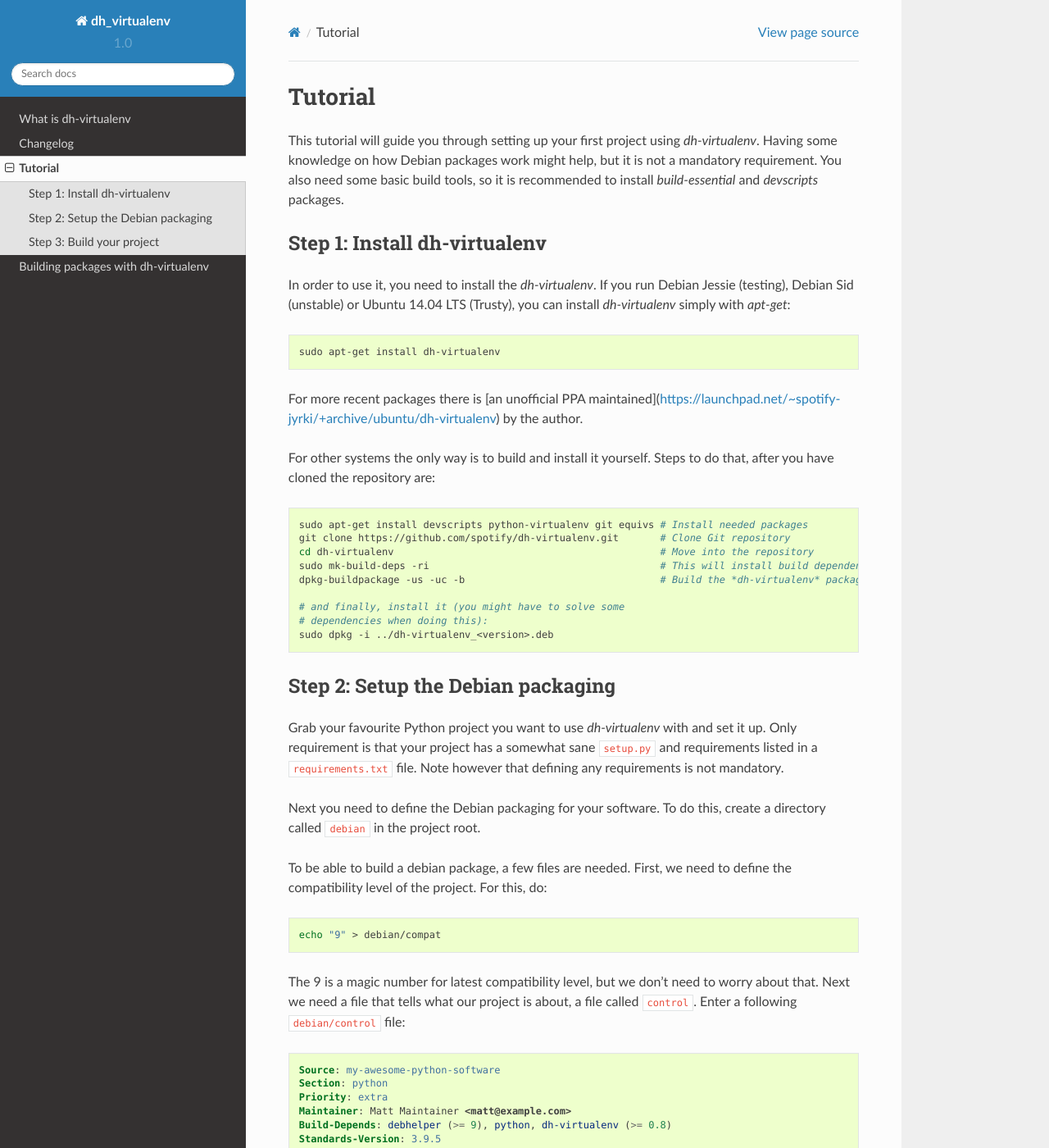
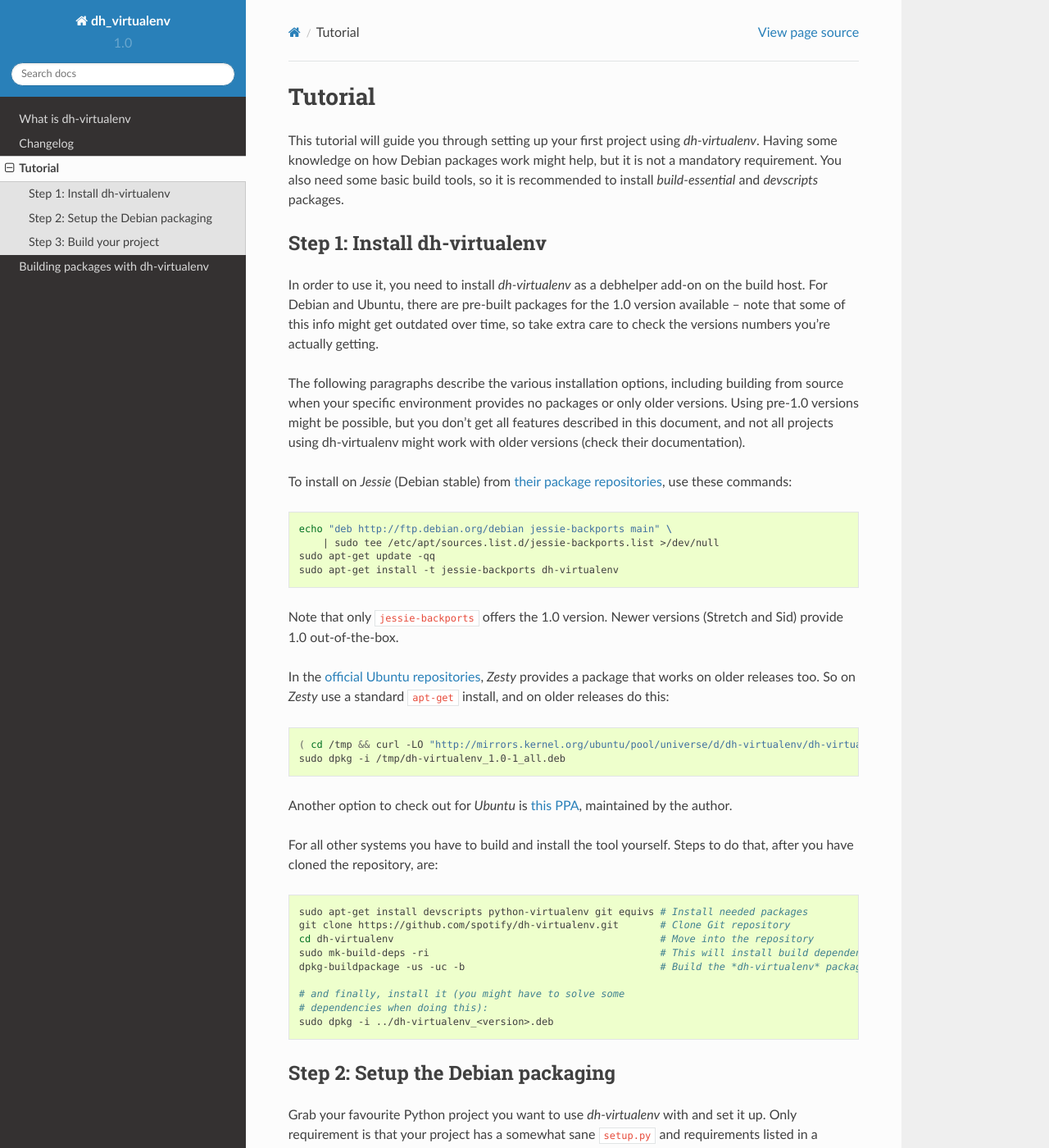
Before and after one commit to spotify/dh-virtualenv, a Sphinx documentation site: the page built from doc/tutorial.rst, in a window 1280 px wide and 1400 px high. Shown: the whole window at 82% size. Built offline with Sphinx 7.4.7 and the Read the Docs theme 2.0.0, drawn with Linux system fonts in a browser that asks for light colours.

Commit message:
updated and detailed pkg install for Ubuntu + Debian

```diff
--- a/doc/tutorial.rst
+++ b/doc/tutorial.rst
@@ -12,20 +12,43 @@ also need some basic build tools, so it is recommended to install
 Step 1: Install dh-virtualenv
 =============================
 
-In order to use it, you need to install the *dh-virtualenv*. If you
-run Debian Jessie (testing), Debian Sid (unstable) or Ubuntu 14.04 LTS (Trusty),
-you can install *dh-virtualenv* simply with *apt-get*:
+In order to use it, you need to install *dh-virtualenv* as a debhelper add-on
+on the build host. For Debian and Ubuntu, there are pre-built packages for
+the 1.0 version available – note that some of this info might get outdated over time,
+so take extra care to check the versions numbers you're actually getting.
+
+The following paragraphs describe the various installation options,
+including building from source when your specific environment provides
+no packages or only older versions.
+Using pre-1.0 versions might be possible, but you don't get all features described in this document,
+and not all projects using dh-virtualenv might work with older versions
+(check their documentation).
+
+To install on *Jessie* (Debian stable) from `their package repositories`_, use these commands:
 
 .. code-block:: bash
 
-   sudo apt-get install dh-virtualenv
+    echo "deb http://ftp.debian.org/debian jessie-backports main" \
+        | sudo tee /etc/apt/sources.list.d/jessie-backports.list >/dev/null
+    sudo apt-get update -qq
+    sudo apt-get install -t jessie-backports dh-virtualenv
 
-For more recent packages there is [an unofficial PPA
-maintained](https://launchpad.net/~spotify-jyrki/+archive/ubuntu/dh-virtualenv)
-by the author.
+Note that only ``jessie-backports`` offers the 1.0 version.
+Newer versions (Stretch and Sid) provide 1.0 out-of-the-box.
 
-For other systems the only way is to build and install it yourself.
-Steps to do that, after you have cloned the repository are:
+In the `official Ubuntu repositories`_, *Zesty* provides a package
+that works on older releases too. So on *Zesty* use a standard ``apt-get`` install,
+and on older releases do this:
+
+.. code-block:: bash
+
+    ( cd /tmp && curl -LO "http://mirrors.kernel.org/ubuntu/pool/universe/d/dh-virtualenv/dh-virtualenv_1.0-1_all.deb" )
+    sudo dpkg -i /tmp/dh-virtualenv_1.0-1_all.deb
+
+Another option to check out for *Ubuntu* is `this PPA`_, maintained by the author.
+
+For all other systems you have to build and install the tool yourself.
+Steps to do that, after you have cloned the repository, are:
 
 .. code-block:: bash
 
@@ -38,6 +61,11 @@ Steps to do that, after you have cloned the repository are:
    # and finally, install it (you might have to solve some
    # dependencies when doing this):
    sudo dpkg -i ../dh-virtualenv_<version>.deb
+
+
+.. _`their package repositories`: https://packages.debian.org/source/sid/dh-virtualenv
+.. _`official Ubuntu repositories`: http://packages.ubuntu.com/search?keywords=dh-virtualenv
+.. _`this PPA`: https://launchpad.net/~spotify-jyrki/+archive/ubuntu/dh-virtualenv
 
 
 Step 2: Setup the Debian packaging
```
